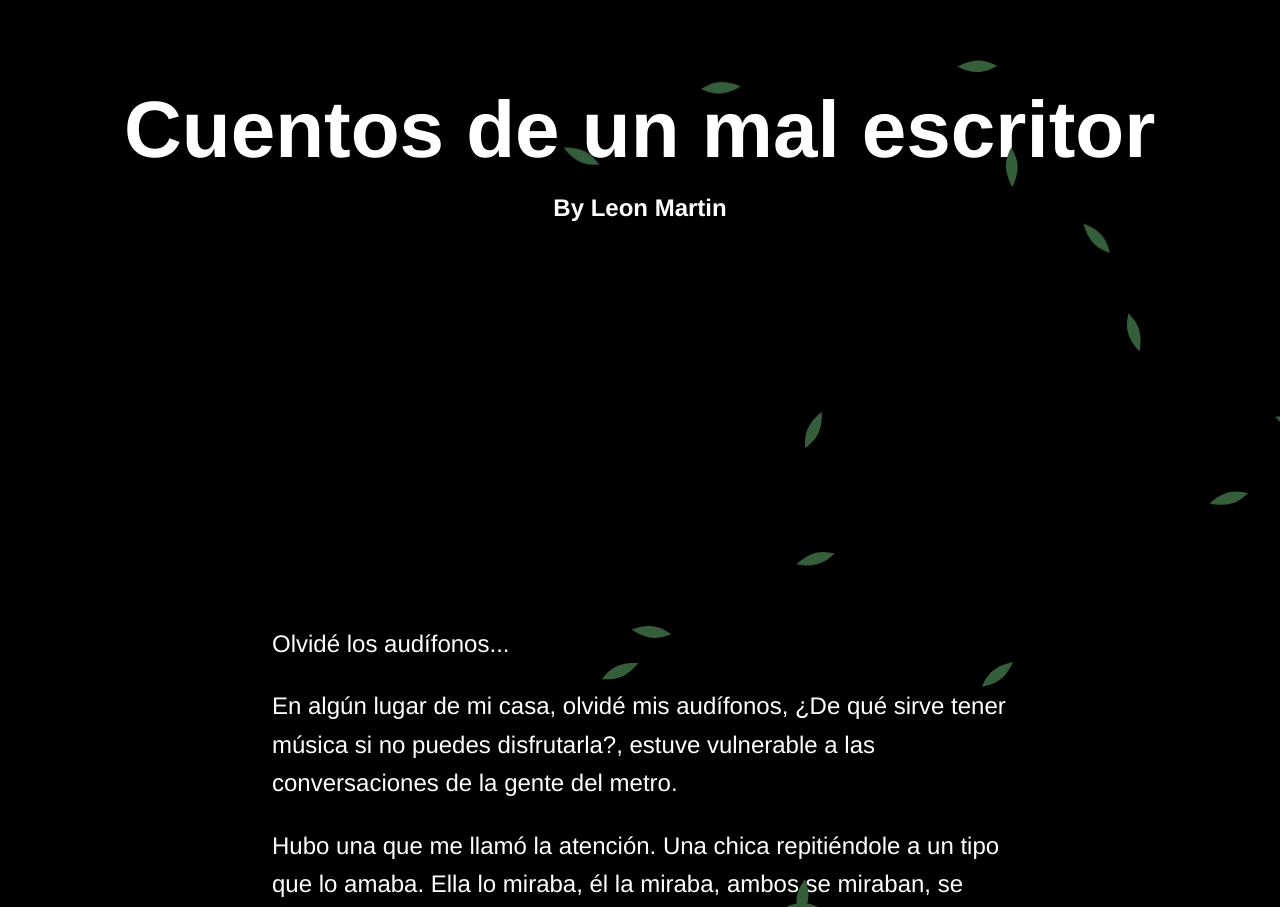
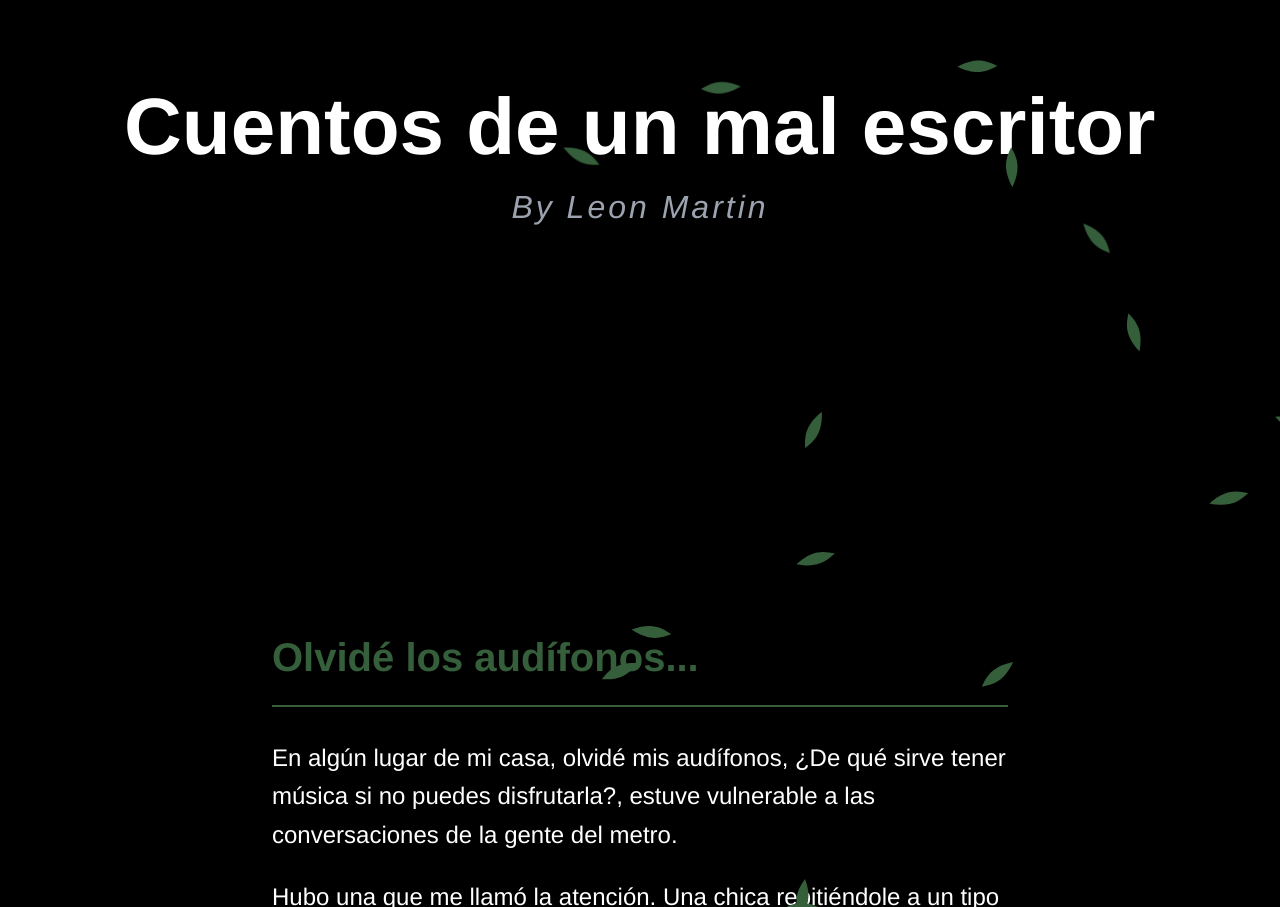
Before and after one commit to holasoymalva/ebook-uno, a plain HTML site: page index.html in a window 1280 px wide. Shown: the part 247-1154 px from the top of the page. Drawn offline with Linux system fonts and the light colour scheme.

Commit message:
Update index.html

```diff
--- a/index.html
+++ b/index.html
@@ -56,6 +56,41 @@
         .title.visible {
             opacity: 1;
             transform: scale(1);
+        }
+
+        .author {
+            font-size: 2rem;
+            font-weight: 300;
+            color: #9CA3AF;
+            margin-top: 1rem;
+            opacity: 0;
+            transform: translateY(20px);
+            transition: all 1.2s ease-out;
+            letter-spacing: 3px;
+            font-style: italic;
+        }
+
+        .author.visible {
+            opacity: 1;
+            transform: translateY(0);
+        }
+
+        .story-title {
+            font-size: 2.5rem;
+            font-weight: 600;
+            color: #355E3B;
+            margin-bottom: 2rem;
+            padding-bottom: 1rem;
+            border-bottom: 2px solid #355E3B;
+            text-align: left;
+            opacity: 0;
+            transform: translateX(-20px);
+            transition: all 0.8s ease-out;
+        }
+
+        .story-title.visible {
+            opacity: 1;
+            transform: translateX(0);
         }
 
         .leaf {
@@ -123,15 +158,14 @@
     <div class="section" id="title-section">
         <div class="content">
             <h1 class="title">Cuentos de un mal escritor</h1>
-            <br>
-            <h2>By Leon Martin</h2>
+            <h2 class="author">By Leon Martin</h2>
         </div>
     </div>
 
     <div class="story-section" id="story-section">
         <div class="story-content">
             <div class="story-text">
-                <p class="story-paragraph">Olvidé los audífonos...</p>
+                <h3 class="story-title">Olvidé los audífonos...</h3>
                 <p class="story-paragraph">En algún lugar de mi casa, olvidé mis audífonos, ¿De qué sirve tener música si no puedes disfrutarla?, estuve vulnerable a las conversaciones de la gente del metro.</p>
                 <p class="story-paragraph">Hubo una que me llamó la atención. Una chica repitiéndole a un tipo que lo amaba. Ella lo miraba, él la miraba, ambos se miraban, se besaban y suspiraban.</p>
                 <p class="story-paragraph">Cuando llegamos a la estación Pantitlán, ella con mucha ternura se despidió de él. Lo llenó de besos, mientras repetía que lo adoraba con un tono infantil. Me conmoví, y no lo niego, por un instante quería estar en su lugar.</p>
@@ -201,20 +235,29 @@
         function handleScroll() {
             const scrolled = window.scrollY;
             const windowHeight = window.innerHeight;
-            // Título
+
+            // Título y autor
             const title = document.querySelector('.title');
+            const author = document.querySelector('.author');
             if (scrolled < windowHeight) {
                 title.classList.add('visible');
+                author.classList.add('visible');
                 const scale = 1 + (scrolled / windowHeight) * 0.5;
                 const opacity = 1 - (scrolled / windowHeight);
                 document.querySelector('.content').style.transform = `scale(${scale}) translateZ(${scrolled}px)`;
                 title.style.opacity = opacity;
+                author.style.opacity = opacity;
             }
-            // Historia
+
+            // Historia y título del cuento
             const storyContent = document.querySelector('.story-content');
+            const storyTitle = document.querySelector('.story-title');
             const storyRect = document.querySelector('.story-section').getBoundingClientRect();
+
             if (storyRect.top < windowHeight * 0.8) {
                 storyContent.classList.add('visible');
+                storyTitle.classList.add('visible');
+
                 // Revelar párrafos gradualmente
                 const paragraphs = document.querySelectorAll('.story-paragraph');
                 paragraphs.forEach((paragraph, index) => {
```
